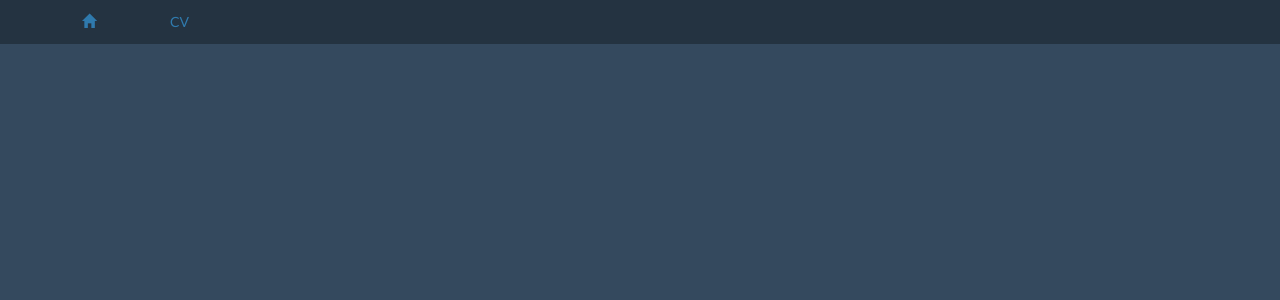
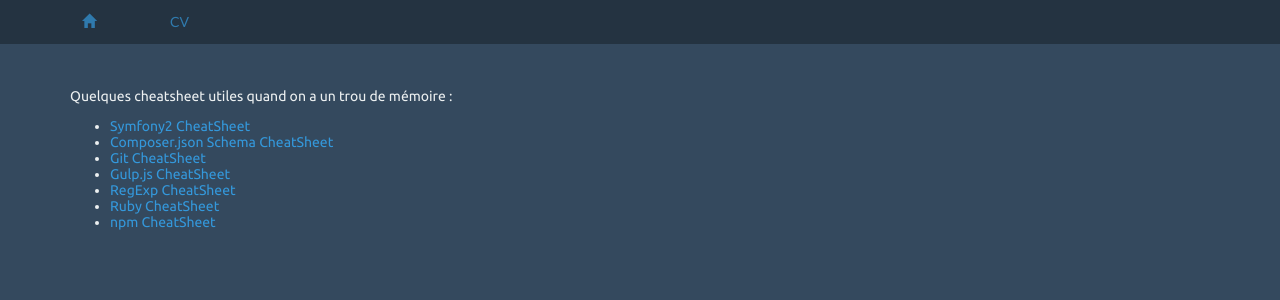
Before and after one commit to NiR-/akerouanton-name, a Jekyll site: the page built from index.html, in a window 1280 px wide. Shown: the top 300 px of the page. Built offline with Jekyll 4.4.1, drawn with Linux system fonts in a browser that asks for light colours; Markdown is read by kramdown in place of the engine named in the settings.

Commit message:
Ajout liens vers cheatsheet

```diff
--- a/index.html
+++ b/index.html
@@ -2,3 +2,15 @@
 layout: default
 title: Accueil
 ---
+
+<p>Quelques cheatsheet utiles quand on a un trou de mémoire :</p>
+
+<ul>
+	<li><a href="http://symfony2cheatsheet.com/" class="external" target="_blank">Symfony2 CheatSheet</a></li>
+	<li><a href="http://composer.json.jolicode.com/" class="external" target="_blank">Composer.json Schema CheatSheet</a></li>
+	<li><a href="http://wall-skills.com/2013/git-cheat-sheet/" class="external" target="_blank">Git CheatSheet</a></li>
+	<li><a href="https://raw.githubusercontent.com/osscafe/gulp-cheatsheet/master/images/en-js-p1.png" class="external" target="_blank">Gulp.js CheatSheet</a></li>
+	<li><a href="http://overapi.com/regex/" class="external" target="_blank">RegExp CheatSheet</a></li>
+	<li><a href="http://overapi.com/ruby/" class="external" target="_blank">Ruby CheatSheet</a></li>
+	<li><a href="http://jessewarden.com/archives/node-bower-grunt-cheat-sheet-v1-jessewarden.com.pdf" class="external" target="_blank">npm CheatSheet</a></li>
+</ul>
```
Also changed, not shown: docs.html (deleted, +0 -9 lines).
